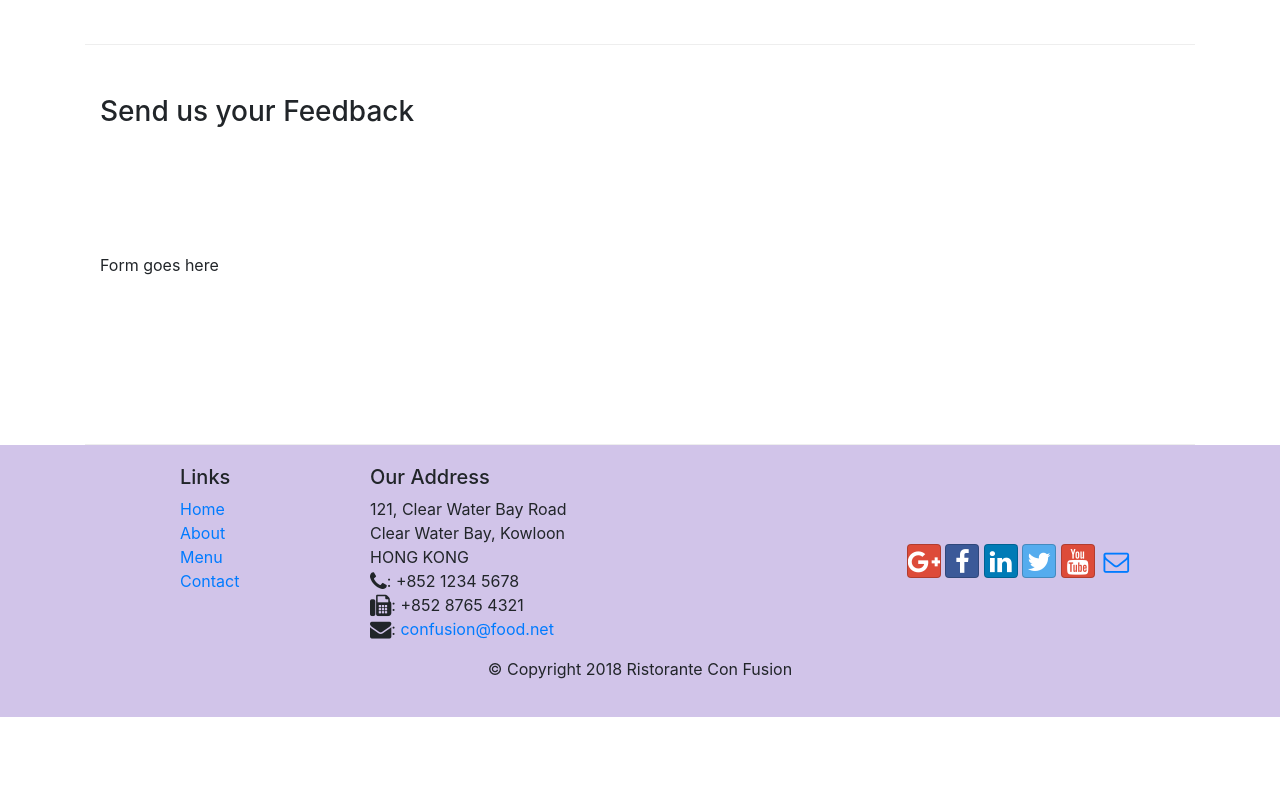
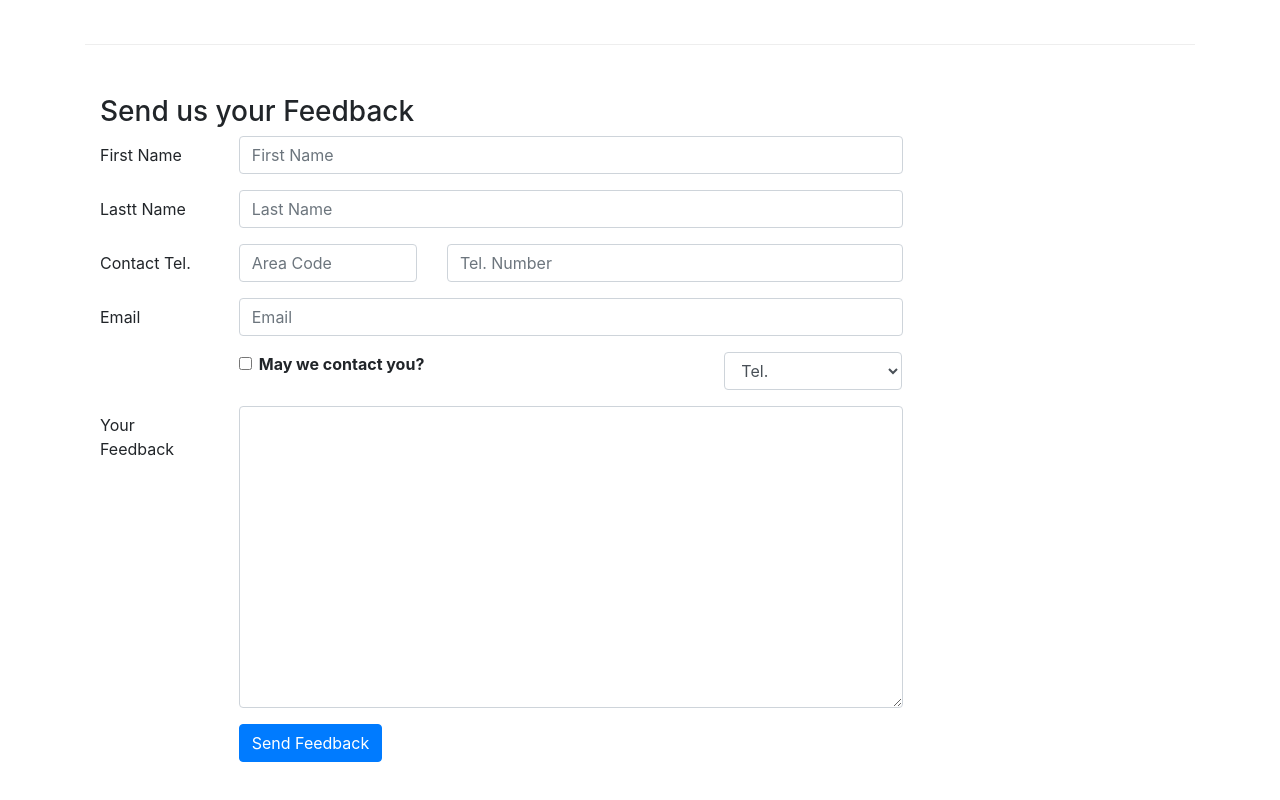
Before and after one commit to 1998tushargoel/UI-Development-With-Bootstrap, a website: page contactus.html in a window 1280 px wide. Shown: the part 820-1620 px from the top of the page. Before the commit the page ends 1537 px from the top, so only its background shows below. Drawn offline with nearby package versions, Linux system fonts and the light colour scheme.

Commit message:
form added

```diff
--- a/contactus.html
+++ b/contactus.html
@@ -92,7 +92,64 @@
               <h3>Send us your Feedback</h3>
            </div>
             <div class="col-12 col-md-9">
-                Form goes here
+                <form>
+                    <div class="form-group row">
+                        <label for="firstname" class="col-md-2 col-form-label">First Name</label>
+                        <div class="col-md-10">
+                            <input type="text" class="form-control" id="firstname" name="firstname" placeholder="First Name">
+                        </div>
+                    </div>
+                    <div class="form-group row">
+                        <label for="lastname" class="col-md-2 col-form-label">Lastt Name</label>
+                        <div class="col-md-10">
+                            <input type="text" class="form-control" id="lastname" name="lastname" placeholder="Last Name">
+                        </div>
+                    </div>
+                    <div class="form-group row">
+                        <label for="telnum" class="col-12 col-md-2 col-form-label">Contact Tel.</label>
+                        <div class="col-5 col-md-3">
+                            <input type="tel" class="form-control" id="areacode" name="areacode" placeholder="Area Code">
+                        </div>
+                        <div class="col-7 col-md-7">
+                            <input type="tel" class="form-control" id="telnum" name="telnum" placeholder="Tel. Number">
+                        </div>
+                    </div>
+                    <div class="form-group row">
+                        <label for="emailid" class="col-md-2 col-form-label">Email</label>
+                        <div class="col-md-10">
+                            <input type="email" class="form-control" id="emailid" name="emailid" placeholder="Email">
+                        </div>
+                    </div>
+                    <div class="form-group row">
+                        <div class="col-md-6 offset-md-2">
+                            <div class="form-check">
+                                <input type="checkbox" class="form-check-input" name="approve" id="approve" value="">
+                                <label for="approve" class="form-check-label">
+                                    <strong>May we contact you?</strong>
+                                </label>
+                            </div>
+                        </div>
+                        <div class="col-md-3 offset-md-1">
+                            <select class="form-control">
+                                <option>Tel.</option>
+                                <option>Email</option>
+                            </select>
+                        </div>
+                    </div>
+                    <div class="form-group row">
+                        <label for="feedback" class="col-md-2 col-form-label">Your Feedback</label>
+                        <div class="col-md-10">
+                            <textarea class="form-control" id="feedback" name="feedback" rows="12"></textarea>
+                        </div>
+                    </div>
+                    <div class="form-group row">
+                        <div class="offset-md-2 col-md-10">
+                            <button type="submit" class="btn btn-primary">
+                                Send Feedback
+                            </button>
+                        </div>
+                    </div>
+                </form>
             </div>
              <div class="col-12 col-md">
             </div>
```
